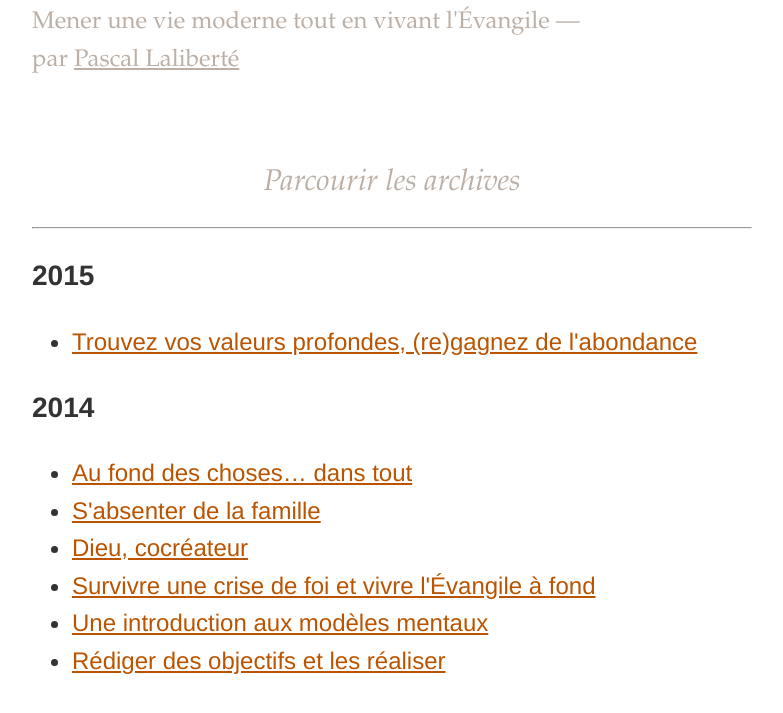
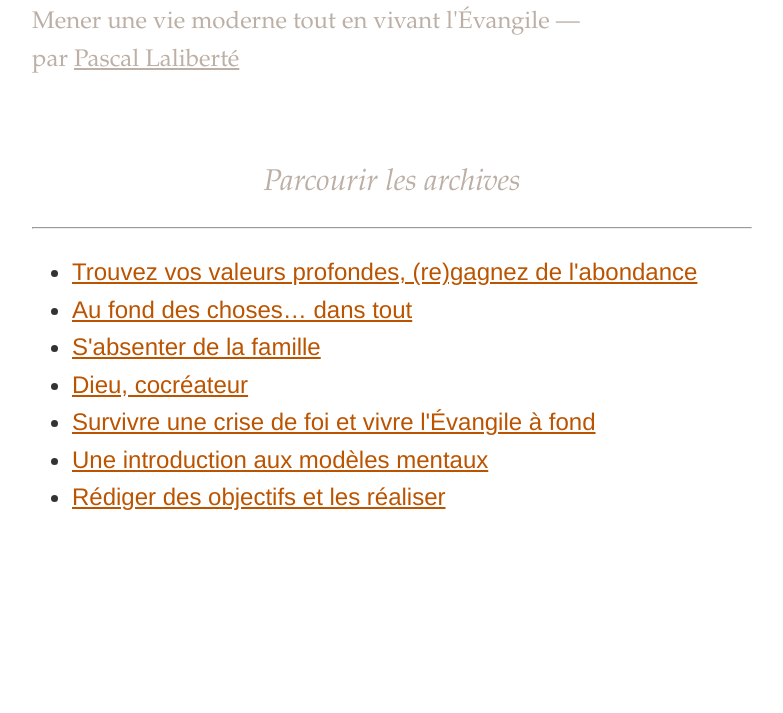
Before and after one commit to pascallaliberte/par.pascallaliberte.me, a Jekyll site: the page built from tous-les-articles/index.html, in a window 1280 px wide and 900 px high, scrolled down 475 px. Shown: the top 713 px of the window, without its empty margins (248-1031 px from the left). Built offline with Jekyll 4.4.1, drawn with Linux system fonts in a browser that asks for light colours; nearby versions of some CDN libraries.

Commit message:
Enlever les années de la page des archives

```diff
--- a/tous-les-articles/index.html
+++ b/tous-les-articles/index.html
@@ -5,17 +5,8 @@ alt_lang_path: /all-posts/
 ---
 
 <div class="archives">
-{% assign year = "" %}
+<ul>
 {% for post in site.posts %}
-  {% capture new_year %}{{ post.date | date: "%Y" }}{% endcapture %}
-  {% if new_year != year %}
-    {% if year != "" %}
-    </ul>
-    {% endif%}
-    {% assign year = new_year %}
-    <h3>{{ year }}</h3>
-    <ul>
-  {% endif %}
   <li>
     <a href="{{ post.url }}">
       {% if post.layout == "quote" %}
@@ -26,7 +17,6 @@ alt_lang_path: /all-posts/
     </a>
   </li>
 {% endfor %}
-
 </ul>
 
 </div>
```
